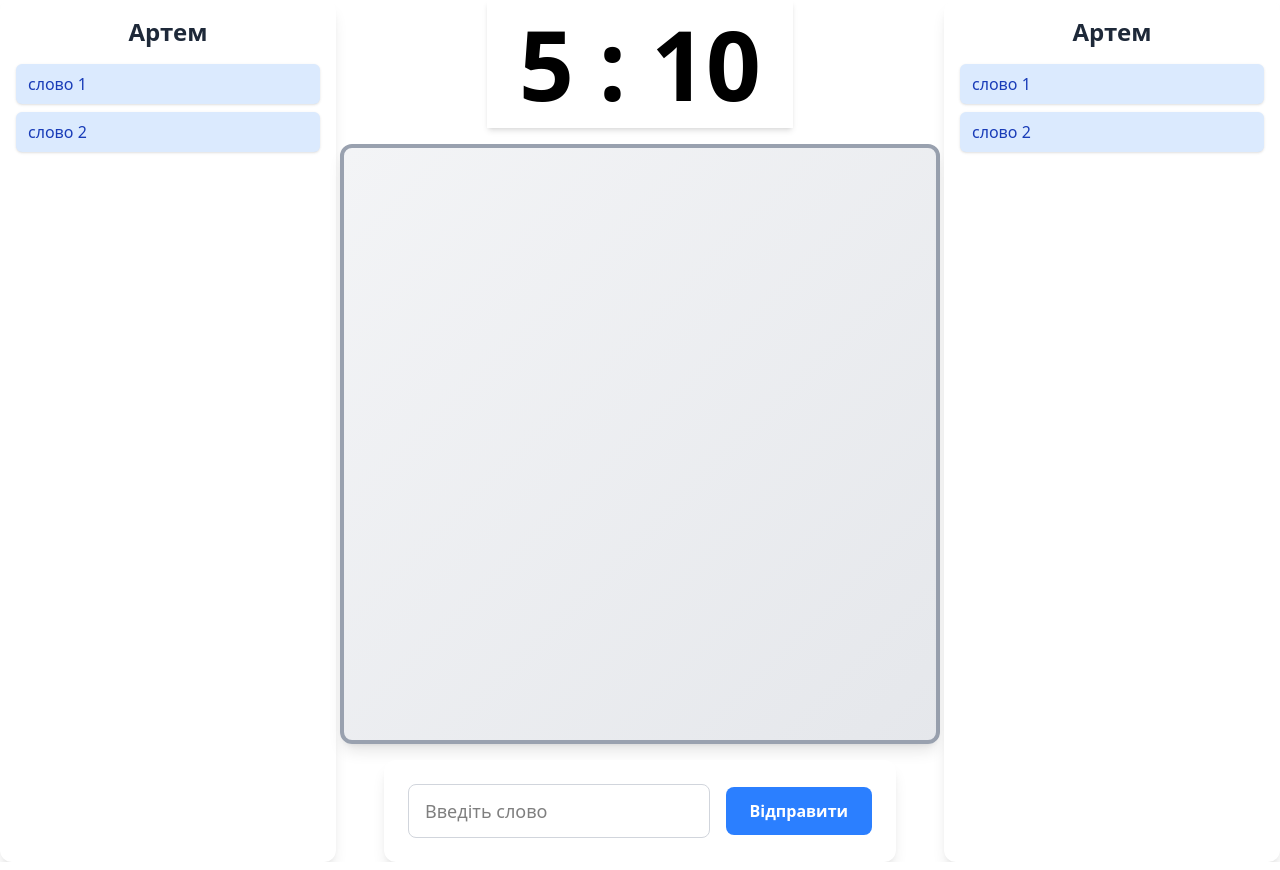
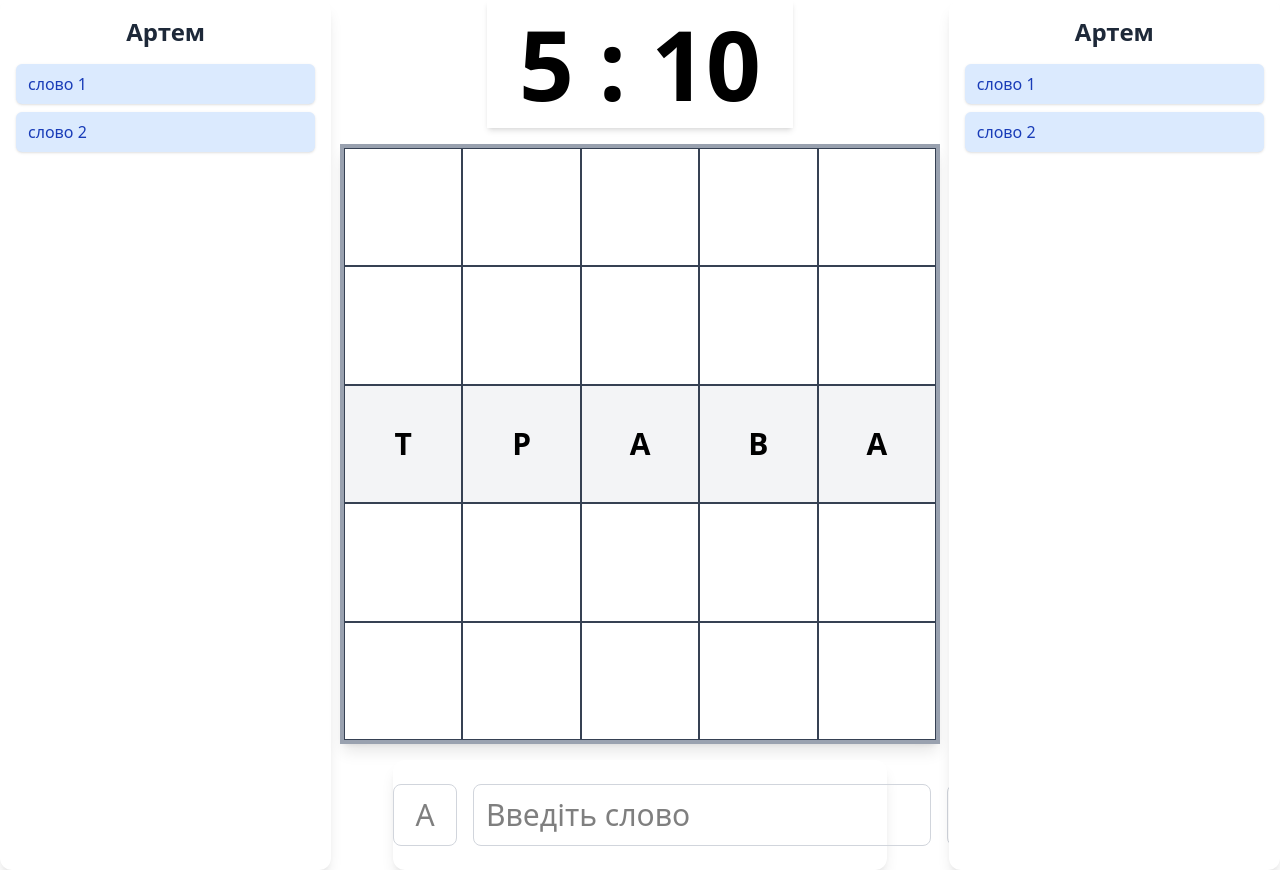
Before and after one commit to tytianiuk/word-game, a React (Vite) app: page / in a window 1280 px wide. Built offline with nearby package versions, Linux system fonts and the light colour scheme; the HTML template or start-up script is replaced by a standard one.

Commit message:
feat: implement board for game

```diff
--- a/src/App.tsx
+++ b/src/App.tsx
@@ -2,16 +2,32 @@ import Score from './components/score';
 import Board from './components/board';
 import WordForm from './components/word-form';
 import PlayerContainer from './components/player-container';
-
+import { useState } from 'react';
+import { mockFen } from './utils/constants';
 const mockScore = [5, 10];
 const App = () => {
+  const [selectedCell, setSelectedCell] = useState<{
+    x: number;
+    y: number;
+  } | null>(null);
+  const [fen, setFen] = useState<string>(mockFen);
   return (
     <div className="flex min-h-screen">
       <PlayerContainer />
       <div className="flex-2 grid gap-4 justify-items-center">
         <Score score={mockScore} />
-        <Board />
-        <WordForm />
+        <Board
+          size={5}
+          setSelectedCell={setSelectedCell}
+          selectedCell={selectedCell}
+          fen={fen}
+        />
+        <WordForm
+          selectedCell={selectedCell}
+          fen={fen}
+          setFen={setFen}
+          setSelectedCell={setSelectedCell}
+        />
       </div>
       <PlayerContainer />
     </div>
--- a/src/components/board.tsx
+++ b/src/components/board.tsx
@@ -1,6 +1,61 @@
-const Board = () => {
+'use client';
+import { useState, useEffect } from 'react';
+import fenToBoard from '../utils/fenToBoard';
+
+type BoardProps = {
+  size: number;
+  setSelectedCell: (pos: { x: number; y: number }) => void;
+  selectedCell: { x: number; y: number } | null;
+  fen: string;
+};
+
+const Board = ({ size, setSelectedCell, selectedCell, fen }: BoardProps) => {
+  const [grid, setGrid] = useState<string[][]>([]);
+  const [selected, setSelected] = useState<{ y: number; x: number } | null>(
+    selectedCell
+  );
+
+  useEffect(() => {
+    setGrid(fenToBoard(fen));
+    setSelected(selectedCell);
+  }, [fen, selectedCell]);
+
+  const handleClick = (row: number, col: number) => {
+    if (grid[row][col] === '') {
+      setSelectedCell({ x: col, y: row });
+    }
+  };
+
   return (
-    <div className="w-[600px] h-[600px] border-4 border-gray-400 rounded-xl shadow-lg bg-gradient-to-br from-gray-100 to-gray-200" />
+    <div className="flex flex-col items-center">
+      <div
+        className="grid border-4 border-gray-400 shadow-lg"
+        style={{
+          gridTemplateColumns: `repeat(${size}, 1fr)`,
+          width: 600,
+          height: 600,
+        }}
+      >
+        {grid.map((row, y) =>
+          row.map((cell, x) => {
+            const isSelected = selected?.y === y && selected?.x === x;
+            return (
+              <div
+                key={`${y}-${x}`}
+                onClick={() => handleClick(y, x)}
+                className={`flex items-center justify-center border text-3xl font-bold cursor-pointer select-none
+                  ${isSelected ? 'border-4 border-red-600' : 'border-gray-700'}
+                  ${cell === '' ? 'bg-white' : 'bg-gray-100'}
+                  aspect-square
+                `}
+              >
+                {cell}
+              </div>
+            );
+          })
+        )}
+      </div>
+    </div>
   );
 };
 
--- /dev/null
+++ b/src/components/message.tsx
@@ -0,0 +1,15 @@
+type MessageProps = {
+  message: string;
+};
+
+const Message = ({ message }: MessageProps) => {
+  return (
+    <div className="fixed inset-0 flex items-center justify-center pointer-events-none">
+      <div className="bg-red-600 text-white px-6 py-4 rounded-lg shadow-lg text-xl pointer-events-auto animate-fadeInOut">
+        {message}
+      </div>
+    </div>
+  );
+};
+
+export default Message;
--- a/src/components/word-form.tsx
+++ b/src/components/word-form.tsx
@@ -1,20 +1,97 @@
-const WordForm = () => {
+import { useState } from 'react';
+import isValidMove from '../utils/isValidMove';
+import changeFen from '../utils/changeFen';
+import fenToBoard from '../utils/fenToBoard';
+import Message from './message';
+import { localDictionary } from '../utils/constants';
+
+type WordFormProps = {
+  selectedCell: { x: number; y: number } | null;
+  fen: string;
+  setFen: (fen: string) => void;
+  setSelectedCell: (pos: { x: number; y: number } | null) => void;
+};
+
+const WordForm = ({
+  selectedCell,
+  fen,
+  setFen,
+  setSelectedCell,
+}: WordFormProps) => {
+  const [letter, setLetter] = useState('');
+  const [word, setWord] = useState('');
+  const [message, setMessage] = useState<string | null>(null);
+
+  const showMessage = (msg: string) => {
+    setMessage(msg);
+    setTimeout(() => setMessage(null), 1500);
+  };
+
+  const makeMove = () => {
+    if (!selectedCell) return;
+
+    const upperWord = word.toUpperCase();
+    const newFen = changeFen(selectedCell, fen, letter);
+    const boardArr = fenToBoard(newFen);
+
+    if (!localDictionary.includes(upperWord)) {
+      showMessage(`❌ Слова "${upperWord}" немає у словнику`);
+      return;
+    }
+
+    if (!isValidMove(boardArr, upperWord, selectedCell)) {
+      showMessage(`❌ Слово "${upperWord}" неможливо викласти на дошку`);
+      return;
+    }
+
+    setFen(newFen);
+    setLetter('');
+    setWord('');
+    setSelectedCell(null);
+  };
+
   return (
-    <form className="flex gap-4 items-center bg-white p-6 rounded-xl shadow-lg w-full max-w-lg">
+    <>
+      <form
+        className="flex gap-4 items-center bg-white py-6 rounded-xl shadow-lg w-4/5 text-3xl mx-auto"
+        onSubmit={(e) => {
+          e.preventDefault();
+          makeMove();
+        }}
+      >
+        <input
+          type="text"
+          name="letter-input"
+          id="letter-input"
+          maxLength={1}
+          required
+          value={letter}
+          placeholder="А"
+          autoComplete="off"
+          onChange={(e) => setLetter(e.target.value.toUpperCase())}
+          className="w-[64px] text-center px-3 py-3 border border-gray-300 rounded-lg focus:outline-none focus:ring-2 focus:ring-blue-400 focus:border-blue-400"
+        />
         <input
           type="text"
           name="word-input"
           id="word-input"
           required
-        className="flex-1 px-4 py-3 border border-gray-300 rounded-lg focus:outline-none focus:ring-2 focus:ring-blue-400 focus:border-blue-400 text-lg"
           placeholder="Введіть слово"
+          value={word}
+          autoComplete="off"
+          onChange={(e) => setWord(e.target.value.toUpperCase())}
+          className="flex-1 px-3 py-3 border border-gray-300 rounded-lg focus:outline-none focus:ring-2 focus:ring-blue-400 focus:border-blue-400"
         />
         <input
+          disabled={!word || !letter || !selectedCell}
           type="submit"
-        value="Відправити"
-        className="px-6 py-3 bg-blue-500 text-white font-semibold rounded-lg hover:bg-blue-600 transition-colors cursor-pointer"
+          value="✔️"
+          className="px-3 py-3 border border-gray-300 text-white font-semibold rounded-lg hover:bg-gray-300 transition-colors cursor-pointer"
         />
       </form>
+
+      {message && <Message message={message!} />}
+    </>
   );
 };
 
--- a/src/style.css
+++ b/src/style.css
@@ -8,3 +8,23 @@
   -webkit-font-smoothing: antialiased;
   -moz-osx-font-smoothing: grayscale;
 }
+
+@keyframes fadeInOut {
+  0% {
+    opacity: 0;
+    transform: translateY(-20px);
+  }
+  10%,
+  90% {
+    opacity: 1;
+    transform: translateY(0);
+  }
+  100% {
+    opacity: 0;
+    transform: translateY(-20px);
+  }
+}
+
+.animate-fadeInOut {
+  animation: fadeInOut 2.5s ease-in-out forwards;
+}
--- /dev/null
+++ b/src/utils/changeFen.ts
@@ -0,0 +1,16 @@
+const changeFen = (
+  cell: { x: number; y: number },
+  fen: string,
+  letter: string
+): string => {
+  const rowId = cell.y;
+  const colId = cell.x;
+
+  const rows = fen.split('/');
+  const rowArr = rows[rowId].split('');
+  rowArr[colId] = letter;
+  rows[rowId] = rowArr.join('');
+  return rows.join('/');
+};
+
+export default changeFen;
--- /dev/null
+++ b/src/utils/constants.ts
@@ -0,0 +1,15 @@
+export const localDictionary: string[] = [
+  'СТРАВА',
+  'ТРАВА',
+  'КАВА',
+  'ХЛІБ',
+  'СІРНИК',
+  'МОЛОКО',
+  'ВОДА',
+  'ФРУКТ',
+  'ОВОЧ',
+  'СИР',
+  'ЯБЛУКО',
+];
+
+export const mockFen: string = '00000/00000/ТРАВА/00000/00000';
--- /dev/null
+++ b/src/utils/fenToBoard.ts
@@ -0,0 +1,7 @@
+const fenToBoard = (fen: string): string[][] => {
+  return fen
+    .split('/')
+    .map((row) => row.split('').map((ch) => (ch === '0' ? '' : ch)));
+};
+
+export default fenToBoard;
--- /dev/null
+++ b/src/utils/isValidMove.ts
@@ -0,0 +1,56 @@
+const isValidMove = (
+  board: string[][],
+  word: string,
+  newPos: { y: number; x: number }
+) => {
+  const R = board.length;
+  const C = board[0].length;
+  word = word.toUpperCase();
+  const dr = [-1, 1, 0, 0];
+  const dc = [0, 0, -1, 1];
+
+  const inBounds = (r: number, c: number) => {
+    return r >= 0 && r < R && c >= 0 && c < C;
+  };
+
+  const visited = Array.from({ length: R }, () => Array(C).fill(false));
+
+  for (let sr = 0; sr < R; sr++) {
+    for (let sc = 0; sc < C; sc++) {
+      if (!board[sr][sc]) continue;
+      if (board[sr][sc].toUpperCase() !== word[0]) continue;
+
+      const stack = [
+        { r: sr, c: sc, i: 0, usedNew: sr === newPos.y && sc === newPos.x },
+      ];
+
+      const dfs = (r: number, c: number, i: number, usedNew: boolean) => {
+        if (board[r][c].toUpperCase() !== word[i]) return false;
+        if (r === newPos.y && c === newPos.x) usedNew = true;
+        if (i === word.length - 1) {
+          return usedNew;
+        }
+        visited[r][c] = true;
+        for (let k = 0; k < 4; k++) {
+          const nr = r + dr[k],
+            nc = c + dc[k];
+          if (!inBounds(nr, nc)) continue;
+          if (visited[nr][nc]) continue;
+          if (!board[nr][nc]) continue;
+          if (board[nr][nc].toUpperCase() !== word[i + 1]) continue;
+          if (dfs(nr, nc, i + 1, usedNew)) {
+            visited[r][c] = false;
+            return true;
+          }
+        }
+        visited[r][c] = false;
+        return false;
+      };
+
+      if (dfs(sr, sc, 0, stack[0].usedNew)) return true;
+    }
+  }
+  return false;
+};
+
+export default isValidMove;
```
Also changed, not shown: 1 other file (tests, documents, lock files or other folders). Lines whose indentation alone changed are shown as unchanged.
